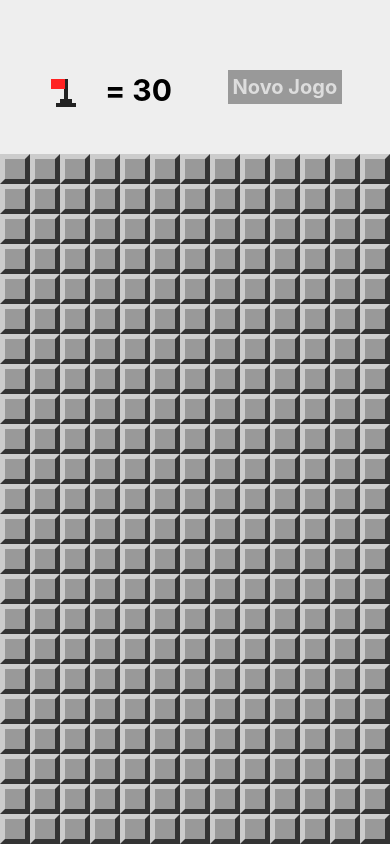
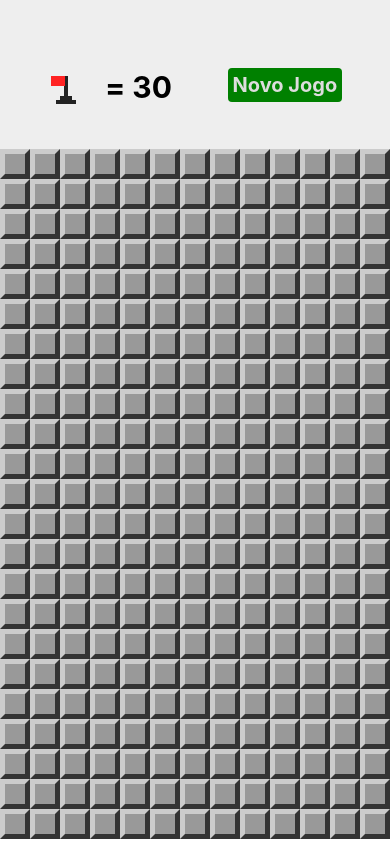
Before and after one commit to LeTarzan/campo-minado-rn, a React Native app: screen / in a window 390 px wide. Built offline with nearby package versions, Linux system fonts and the light colour scheme.

Commit message:
Ajuste no design dos botões

```diff
--- a/App.js
+++ b/App.js
@@ -1,5 +1,5 @@
 import React, {Component} from 'react';
-import {StyleSheet, Text, View, Alert} from 'react-native';
+import {StyleSheet, View, Alert} from 'react-native';
 import params from './src/params';
 import MineField from './src/components/mineField';
 import Header from './src/components/header';
@@ -106,5 +106,6 @@ const styles = StyleSheet.create({
   board: {
     alignItems: 'center',
     backgroundColor: '#AAA',
+    marginBottom: 5
   },
 });
--- a/src/components/header.js
+++ b/src/components/header.js
@@ -44,8 +44,9 @@ const styles = StyleSheet.create({
     marginLeft: 20
   },
   button: {
-    backgroundColor: '#999',
-    padding: 5
+    backgroundColor: 'green',
+    padding: 5,
+    borderRadius: 4
   },
   buttonLabel: {
     fontSize: 20,
--- a/src/components/mineField.js
+++ b/src/components/mineField.js
@@ -14,7 +14,7 @@ export default props => {
         onSelect={() => props.onSelectField(r, c)}
         />
     })
-    return <View key={r} style={{ flexDirection: 'row' }}>{columns}</View>
+    return <View key={r} style={{flexDirection: 'row'}}>{columns}</View>
   })
   return <View style={styles.container}>{rows}</View>
 }
--- a/src/screens/levelSelect.js
+++ b/src/screens/levelSelect.js
@@ -53,8 +53,11 @@ const styles = StyleSheet.create({
   button: {
     marginTop: 10,
     padding: 5,
+    borderRadius: 4,
+    width: 150,
   },
   buttonLabel: {
+    textAlign: 'center',
     fontSize: 20,
     color: '#EEE',
     fontWeight: 'bold',
@@ -66,6 +69,6 @@ const styles = StyleSheet.create({
     backgroundColor: '#2765F7',
   },
   bgHard: {
-    backgroundColor: '#F26337',
+    backgroundColor: '#FF0000',
   },
 })
```
